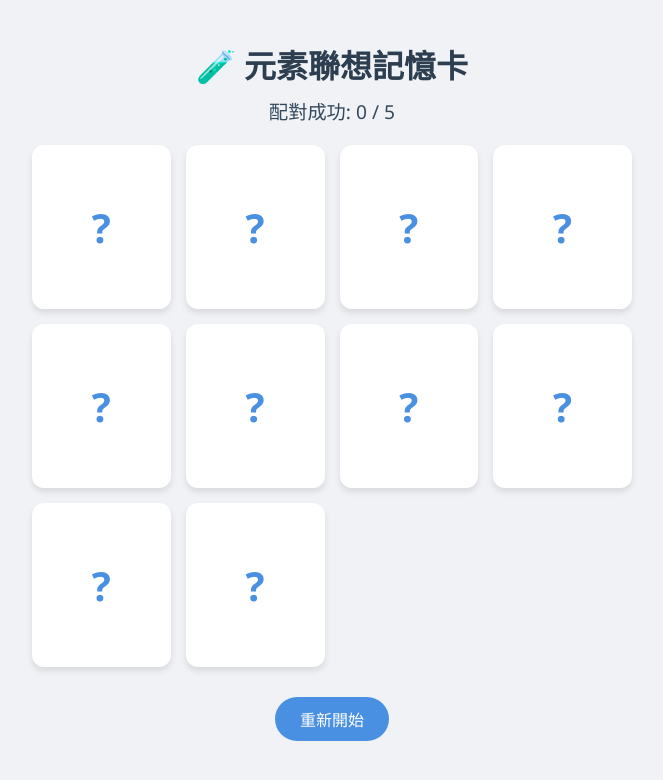
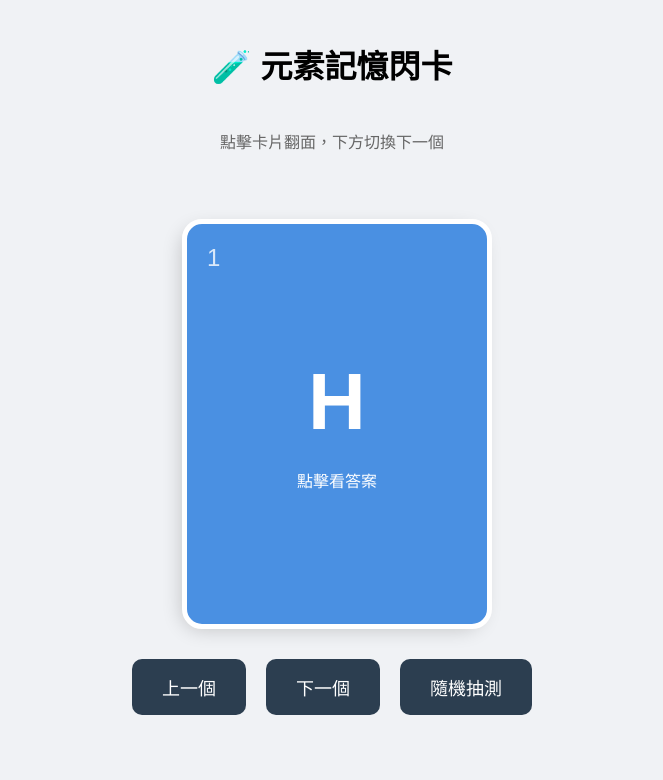
Before and after one commit to theresa832/chemistry-app, a plain HTML site: page index.html in a window 1280 px wide. Shown: the whole page, without its empty margins (308-971 px from the left). Drawn offline with Linux system fonts and the light colour scheme.

Commit message:
Refactor index.html for chemistry memory card app
Updated the HTML structure and styles for a chemistry memory card app, including new elements and improved layout.

```diff
--- a/index.html
+++ b/index.html
@@ -3,133 +3,88 @@
 <head>
     <meta charset="UTF-8">
     <meta name="viewport" content="width=device-width, initial-scale=1.0">
-    <title>國中化學元素聯想記憶 App</title>
+    <title>國中化學元素快速記憶卡</title>
     <style>
-        :root {
-            --primary: #4a90e2;
-            --secondary: #f39c12;
-            --bg: #f0f2f5;
-        }
-        body { font-family: 'Segoe UI', Tahoma, Geneva, Verdana, sans-serif; background: var(--bg); display: flex; flex-direction: column; align-items: center; min-height: 100vh; margin: 0; padding: 20px; }
-        h1 { color: #2c3e50; margin-bottom: 10px; }
-        .score-board { font-size: 1.2rem; margin-bottom: 20px; color: #34495e; }
-        .grid { display: grid; grid-template-columns: repeat(auto-fit, minmax(120px, 1fr)); gap: 15px; width: 100%; max-width: 600px; }
-        .card { height: 160px; background: white; border-radius: 12px; display: flex; flex-direction: column; align-items: center; justify-content: center; cursor: pointer; transition: transform 0.3s, box-shadow 0.3s; box-shadow: 0 4px 6px rgba(0,0,0,0.1); position: relative; border: 2px solid transparent; }
-        .card:hover { transform: translateY(-5px); box-shadow: 0 8px 15px rgba(0,0,0,0.15); }
-        .card.flipped { border-color: var(--primary); background: #eef6ff; }
-        .card .symbol { font-size: 2.5rem; font-weight: bold; color: var(--primary); }
-        .card .name { font-size: 1.2rem; color: #333; margin-top: 5px; }
-        .card .hint-img { font-size: 2.5rem; margin-bottom: 10px; }
-        .card .hint-text { font-size: 1rem; color: #666; font-weight: bold; }
-        .hidden { display: none; }
-        button { margin-top: 30px; padding: 10px 25px; font-size: 1rem; background: var(--primary); color: white; border: none; border-radius: 25px; cursor: pointer; transition: 0.2s; }
-        button:hover { background: #357abd; }
-        .match-success { animation: pulse 0.5s; background: #d4edda !important; border-color: #28a745 !important; }
-        @keyframes pulse { 0% { transform: scale(1); } 50% { transform: scale(1.05); } 100% { transform: scale(1); } }
+        body { font-family: sans-serif; background: #f0f2f5; display: flex; flex-direction: column; align-items: center; min-height: 100vh; margin: 0; padding: 20px; }
+        .card-container { perspective: 1000px; width: 300px; height: 400px; cursor: pointer; margin-top: 50px; }
+        .card { position: relative; width: 100%; height: 100%; text-align: center; transition: transform 0.6s; transform-style: preserve-3d; box-shadow: 0 10px 20px rgba(0,0,0,0.2); border-radius: 20px; }
+        .card.is-flipped { transform: rotateY(180deg); }
+        .card-face { position: absolute; width: 100%; height: 100%; backface-visibility: hidden; display: flex; flex-direction: column; align-items: center; justify-content: center; border-radius: 20px; border: 5px solid white; }
+        .card-front { background: #4a90e2; color: white; }
+        .card-back { background: #ffffff; color: #333; transform: rotateY(180deg); }
+        .symbol { font-size: 80px; font-weight: bold; }
+        .number { position: absolute; top: 20px; left: 20px; font-size: 24px; opacity: 0.8; }
+        .name { font-size: 48px; font-weight: bold; color: #2c3e50; }
+        .hint { font-size: 24px; color: #e67e22; margin-top: 10px; }
+        .img-icon { font-size: 60px; margin-bottom: 10px; }
+        .controls { margin-top: 40px; display: flex; gap: 20px; }
+        button { padding: 15px 30px; font-size: 18px; border: none; border-radius: 10px; cursor: pointer; background: #2c3e50; color: white; transition: 0.2s; }
+        button:hover { background: #34495e; transform: scale(1.05); }
+        p { color: #666; margin-top: 20px; }
     </style>
 </head>
 <body>
 
-    <h1>🧪 元素聯想記憶卡</h1>
-    <div class="score-board">配對成功: <span id="score">0</span> / 5</div>
+    <h1>🧪 元素記憶閃卡</h1>
+    <p>點擊卡片翻面，下方切換下一個</p>
 
-    <div class="grid" id="gameGrid">
+    <div class="card-container" onclick="flipCard()">
+        <div class="card" id="card">
+            <div class="card-face card-front">
+                <div class="number" id="cardNum">1</div>
+                <div class="symbol" id="cardSymbol">H</div>
+                <div style="margin-top:20px;">點擊看答案</div>
+            </div>
+            <div class="card-face card-back">
+                <div class="img-icon" id="cardImg">☀️</div>
+                <div class="name" id="cardName">氫</div>
+                <div class="hint" id="cardHint">太陽的燃料</div>
+            </div>
         </div>
+    </div>
 
-    <button onclick="resetGame()">重新開始</button>
+    <div class="controls">
+        <button onclick="prevCard()">上一個</button>
+        <button onclick="nextCard()">下一個</button>
+        <button onclick="shuffleCards()">隨機抽測</button>
+    </div>
 
     <script>
-        // 設定元素資料（你可以自行增加更多）
         const elements = [
-            { id: 1, symbol: 'H', name: '氫', hint: '太陽燃料', img: '☀️' },
+            { id: 1, symbol: 'H', name: '氫', hint: '太陽的燃料', img: '☀️' },
             { id: 2, symbol: 'He', name: '氦', hint: '派對氣球', img: '🎈' },
-            { id: 3, symbol: 'Li', name: '鋰', hint: '手機電池', img: '🔋' },
-            { id: 4, symbol: 'C', name: '碳', hint: '鑽石鉛筆', img: '💎' },
-            { id: 5, symbol: 'O', name: '氧', hint: '呼吸生存', img: '🌬️' }
+            { id: 6, symbol: 'C', name: '碳', hint: '鑽石與鉛筆', img: '💎' },
+            { id: 7, symbol: 'N', name: '氮', hint: '零食包裝充氣', img: '🍟' },
+            { id: 8, symbol: 'O', name: '氧', hint: '呼吸生存', img: '🌬️' },
+            { id: 10, symbol: 'Ne', name: '氖', hint: '霓虹燈廣告', img: '💡' },
+            { id: 11, symbol: 'Na', name: '鈉', hint: '食鹽的主要成分', img: '🧂' },
+            { id: 13, symbol: 'Al', name: '鋁', hint: '鋁箔紙、易開罐', img: '🥤' },
+            { id: 26, symbol: 'Fe', name: '鐵', hint: '鋼鐵建築、血液', img: '🏗️' },
+            { id: 29, symbol: 'Cu', name: '銅', hint: '電線、硬幣', img: '⚡' },
+            { id: 79, symbol: 'Au', name: '金', hint: '昂貴的首飾', img: '💍' }
         ];
 
-        let cards = [];
-        let flippedCards = [];
-        let matchedCount = 0;
+        let currentIndex = 0;
+        const card = document.getElementById('card');
 
-        function initGame() {
-            const grid = document.getElementById('gameGrid');
-            grid.innerHTML = '';
-            matchedCount = 0;
-            document.getElementById('score').innerText = matchedCount;
-
-            // 建立符號卡與提示卡
-            let deck = [
-                ...elements.map(e => ({ ...e, type: 'symbol' })),
-                ...elements.map(e => ({ ...e, type: 'hint' }))
-            ];
-
-            // 洗牌
-            deck.sort(() => Math.random() - 0.5);
-
-            deck.forEach((item, index) => {
-                const card = document.createElement('div');
-                card.className = 'card';
-                card.dataset.id = item.id;
-                card.dataset.index = index;
-
-                // 初始顯示問號
-                card.innerHTML = `<div class="symbol">?</div>`;
-
-                card.onclick = () => flipCard(card, item);
-                grid.appendChild(card);
-                cards.push({ card, item });
-            });
+        function updateCard() {
+            card.classList.remove('is-flipped');
+            setTimeout(() => {
+                const el = elements[currentIndex];
+                document.getElementById('cardNum').innerText = el.id;
+                document.getElementById('cardSymbol').innerText = el.symbol;
+                document.getElementById('cardName').innerText = el.name;
+                document.getElementById('cardHint').innerText = el.hint;
+                document.getElementById('cardImg').innerText = el.img;
+            }, 150);
         }
 
-        function flipCard(cardElement, data) {
-            if (flippedCards.length === 2 || cardElement.classList.contains('flipped') || cardElement.classList.contains('match-success')) return;
+        function flipCard() { card.classList.toggle('is-flipped'); }
+        function nextCard() { currentIndex = (currentIndex + 1) % elements.length; updateCard(); }
+        function prevCard() { currentIndex = (currentIndex - 1 + elements.length) % elements.length; updateCard(); }
+        function shuffleCards() { elements.sort(() => Math.random() - 0.5); currentIndex = 0; updateCard(); }
 
-            cardElement.classList.add('flipped');
-            if (data.type === 'symbol') {
-                cardElement.innerHTML = `<div class="symbol">${data.symbol}</div><div class="name">${data.name}</div>`;
-            } else {
-                cardElement.innerHTML = `<div class="hint-img">${data.img}</div><div class="hint-text">${data.hint}</div>`;
-            }
-
-            flippedCards.push({ element: cardElement, data: data });
-
-            if (flippedCards.length === 2) {
-                checkMatch();
-            }
-        }
-
-        function checkMatch() {
-            const [c1, c2] = flippedCards;
-            if (c1.data.id === c2.data.id && c1.data.type !== c2.data.type) {
-                // 配對成功
-                setTimeout(() => {
-                    c1.element.classList.add('match-success');
-                    c2.element.classList.app('match-success');
-                    matchedCount++;
-                    document.getElementById('score').innerText = matchedCount;
-                    flippedCards = [];
-                    if (matchedCount === elements.length) alert('太棒了！你全部記住了！');
-                }, 300);
-            } else {
-                // 配對失敗，翻回去
-                setTimeout(() => {
-                    c1.element.classList.remove('flipped');
-                    c2.element.classList.remove('flipped');
-                    c1.element.innerHTML = `<div class="symbol">?</div>`;
-                    c2.element.innerHTML = `<div class="symbol">?</div>`;
-                    flippedCards = [];
-                }, 1000);
-            }
-        }
-
-        function resetGame() {
-            cards = [];
-            flippedCards = [];
-            initGame();
-        }
-
-        initGame();
+        updateCard();
     </script>
 </body>
 </html>
```
